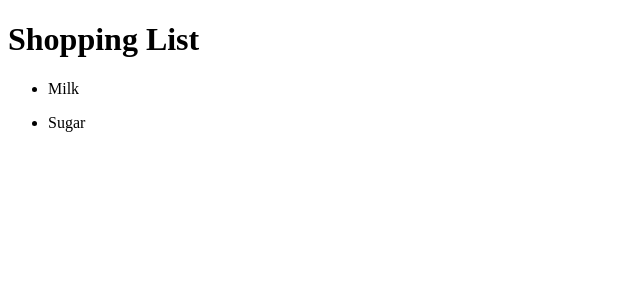
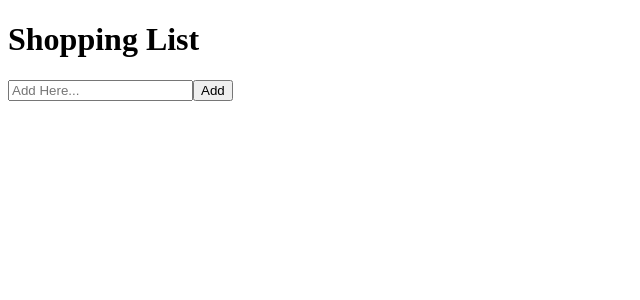
Before and after one commit to dellya-dev/shopping-list, a React (Vite) app: page / in a window 1280 px wide. Shown: the top 300 px of the page, without its empty margins (0-640 px from the left). Built offline with nearby package versions, Linux system fonts and the light colour scheme.

Commit message:
Add features for ShoppingForm and business logic at App

```diff
--- a/src/App.tsx
+++ b/src/App.tsx
@@ -1,9 +1,26 @@
 
+import { useState } from 'react'
 import './App.css'
+import ShoppingForm from './components/ShoppingForm'
 import ShoppingList from './components/ShoppingList'
 import type { ShoppingDataItem } from './types/shoppingData'
 
 function App() {
+  const [items, setItems] = useState<ShoppingDataItem[]>([])
+
+   function handleAddItem(title: string): void {
+    const trimedTitle = title.trim()
+
+    if (!trimedTitle) return
+
+    setItems((prev) => [
+      ...prev,
+      {
+        id: Date.now(),
+        title: trimedTitle
+      },
+    ])
+  }
 
   const shoppingDummy: ShoppingDataItem[] = [
     {
@@ -14,12 +31,18 @@ function App() {
       title: "Sugar"
     }
   ]
+  console.log(shoppingDummy)
+
+
 
   return (
     <>
       <h1>Shopping List</h1>
+      <ShoppingForm
+        onAddItem={handleAddItem}
+      />
       <ShoppingList
-        items={shoppingDummy}
+        items={items}
       />
     </>
   )
--- a/src/components/ShoppingForm.tsx
+++ b/src/components/ShoppingForm.tsx
@@ -1,5 +1,31 @@
-function ShoppingForm() {
+import { useState } from "react"
 
+type ShoppingFormProps = {
+  onAddItem: (title: string) => void
+}
+
+function ShoppingForm({ onAddItem }: ShoppingFormProps) {
+  const [input, setInput] = useState("")
+
+  function handleAddButton() {
+    onAddItem(input)
+    setInput("")
+  }
+
+  console.log(input)
+  return (
+    <>
+      <div>
+        <input
+          type="text"
+          placeholder="Add Here..."
+          value={input}
+          onChange={(e) => setInput(e.target.value)}
+        />
+        <button onClick={handleAddButton}>Add</button>
+      </div>
+    </>
+  )
 }
 
 export default ShoppingForm
```
